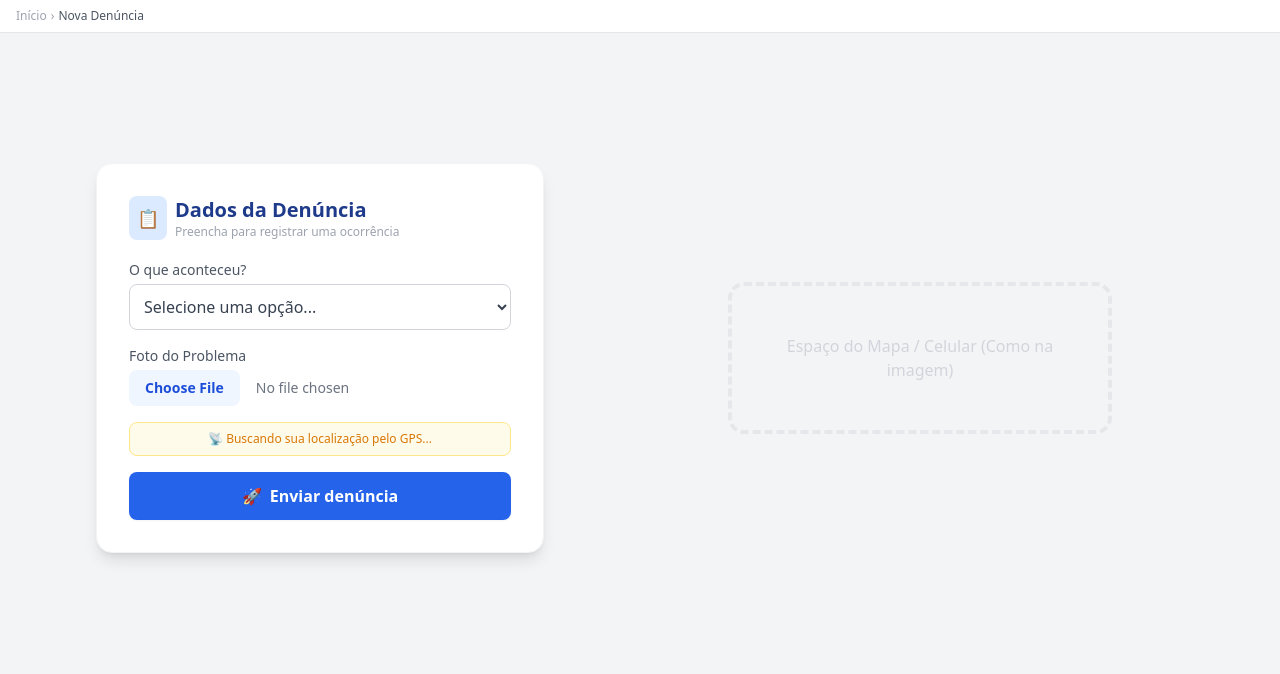
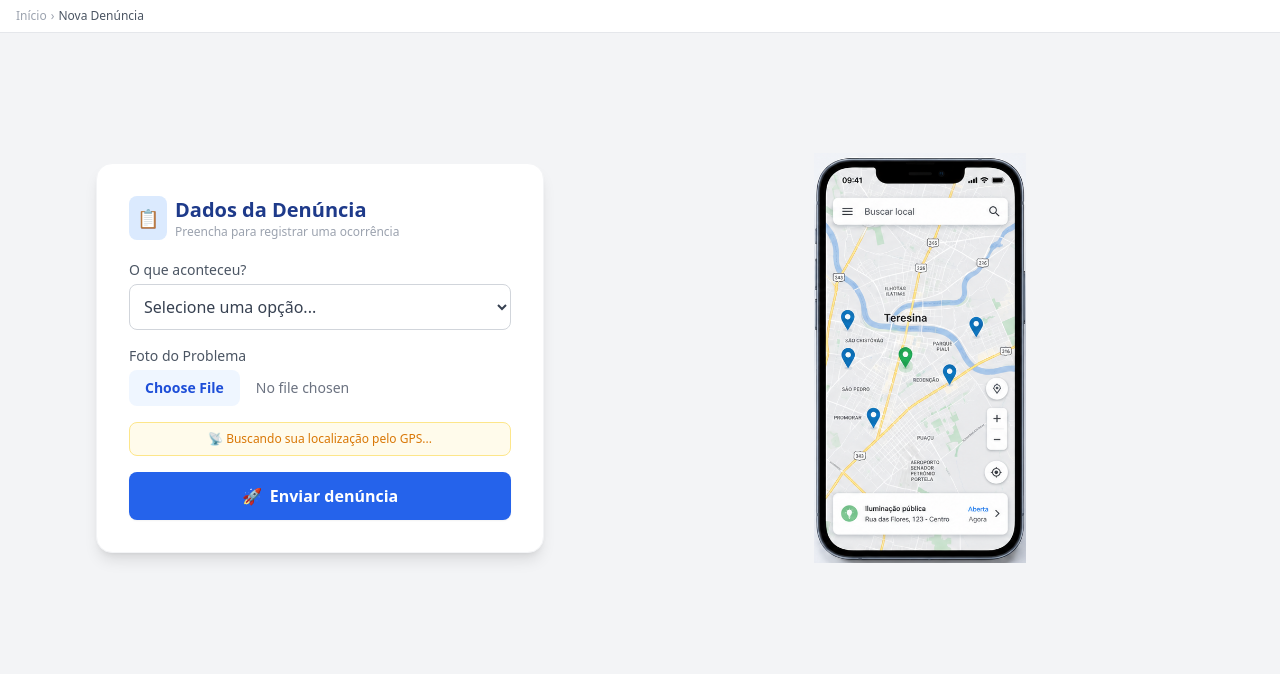
Before and after one commit to charanko0515/CIVIS, a Flask app: page / in a window 1280 px wide. Shown: the part 68-742 px from the top of the page. Run offline with Flask 3, Linux system fonts and the light colour scheme; some libraries are stand-ins or nearby versions.

Commit message:
Imagem exemplo mapa
Imagem de exemplo do mapa adicionada a pasta static.

```diff
--- a/templates/homepage.html
+++ b/templates/homepage.html
@@ -72,9 +72,7 @@
             </div>
 
             <div class="hidden md:flex justify-center items-center">
-                <div class="text-gray-300 border-4 border-dashed border-gray-200 rounded-2xl p-12 text-center w-full max-w-sm">
-                    Espaço do Mapa / Celular (Como na imagem)
-                </div>
+                <img src="static\prototiple.png" alt="teste" width="40%">
             </div>
 
         </div>
```
Also changed, not shown: database.db, static/prototiple.png (added).
